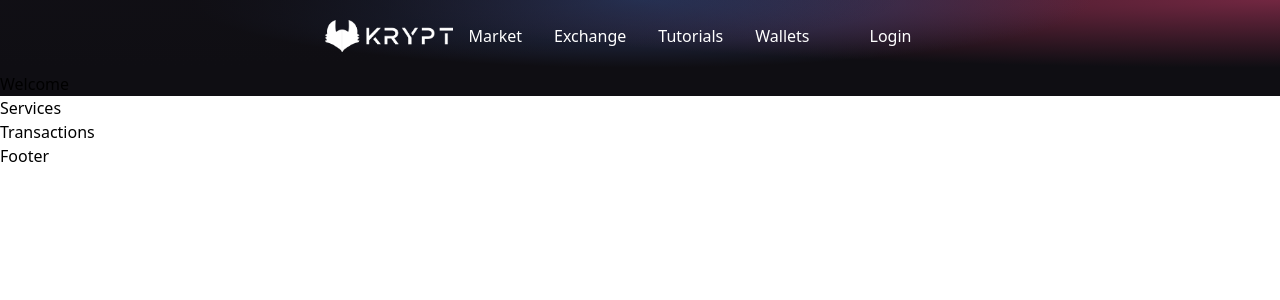
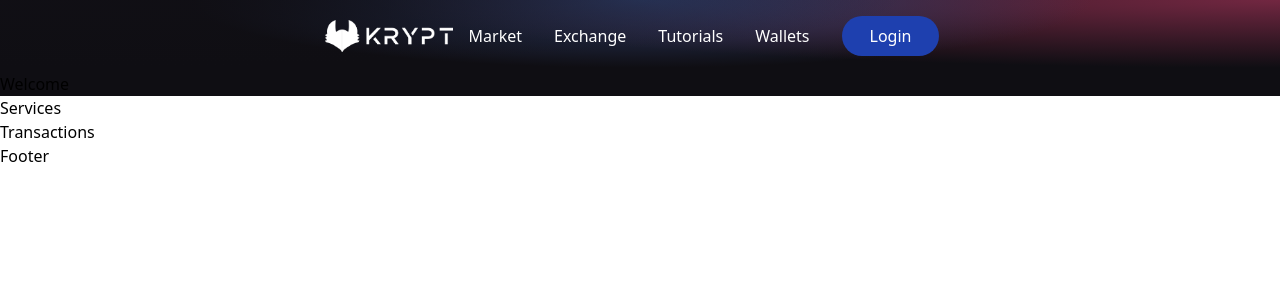
Before and after one commit to Maniktherana/web3.0-app, a React (Vite) app in the folder client/: page / in a window 1280 px wide. Shown: the top 300 px of the page. Built offline with nearby package versions, Linux system fonts and the light colour scheme.

Commit message:
Update Login button color

```diff
--- a/client/src/components/Navbar.jsx
+++ b/client/src/components/Navbar.jsx
@@ -19,7 +19,7 @@ const Navbar = () => {
                 {["Market", "Exchange", "Tutorials", "Wallets"].map((item, index) => (
                 <NavBarItem key={item + index} title={item} />
                 ))}
-                <li className="bg-[#2952e3] py-2 px-7 mx-4 rounded-full cursor-pointer hover:bg-[#2546bd]">
+                <li className="bg-blue-800 py-2 px-7 mx-4 rounded-full cursor-pointer hover:bg-blue-600">
                     Login
                 </li>
             </ul>
```
